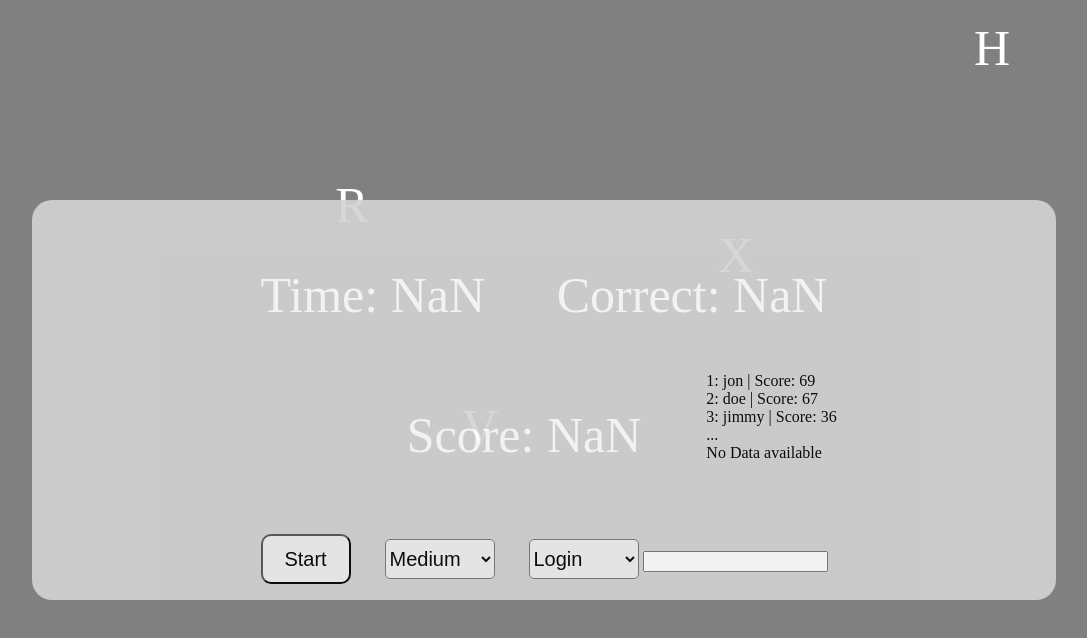
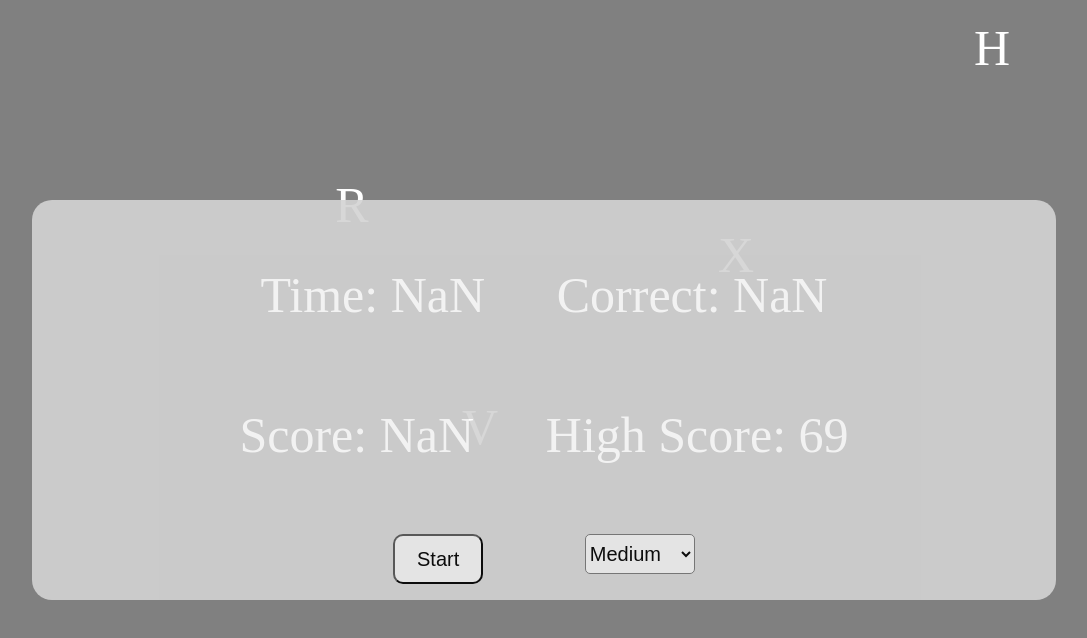
Before and after one commit to ia25b-zulaufa/ia25b-zulaufa.github.io, a plain HTML site: page index.html in a window 1280 px wide. Shown: the whole page, without its empty margins (96-1183 px from the left). Drawn offline with Linux system fonts and the light colour scheme.

Commit message:
implemented html and css structure for highScore

```diff
--- a/index.html
+++ b/index.html
@@ -46,15 +46,8 @@
             <p class="correct"> Correct: NaN</p>
         </div>
         <div class="middle">
-            <div class="placeholder">  </div>
             <p class="score">Score: NaN</p>
-            <ul class="list">
-                <li class="first">No Data available</li>
-                <li class="second">No Data available</li>
-                <li class="third">No Data available</li>
-                <li>...</li>
-                <li class="user">No Data available</li>
-            </ul>
+            <p class="highScore">High Score: NaN</p>
         </div>
         <div class="bottom">
             <button> Start </button>
@@ -67,6 +60,7 @@
                     <option> Impossible </option>
                 </select>
             </label>
+            <!--
             <label>
                 <select class="inputSelector">
                     <option> Login </option>
@@ -74,6 +68,7 @@
                 </select>
                 <input class="login">
             </label>
+            -->
         </div>
     </div>
 </div>
--- a/src/scores.csv
+++ b/src/scores.csv
@@ -1,8 +1 @@
-user,score,time
-jon,69,1:20
-doe,67,0:30
-jimmy,36,2:50
-bob,2,3:50
-dummy,1,2:50
-greg,1,9:57
-joseph,0,3:50
+69
--- a/src/script.js
+++ b/src/script.js
@@ -12,7 +12,7 @@ let letter = document.createElement("p");
 const popUp = document.querySelector(".popUp");
 const score = document.querySelector(".score");
 const correct = document.querySelector(".correct");
-const list = document.querySelector(".list");
+const highScore = document.querySelector(".highScore");
 const listItems = document.querySelectorAll(".list *");
 const difficultySelector = document.querySelector(".difficultySelector");
 difficultySelector.addEventListener("click", (e) => {
@@ -118,7 +118,7 @@ let userName;
 let inputValue;
 let lastInputValue;
 const input = document.querySelector(".login");
-const inputSelector = document.querySelector(".inputSelector");
+/*const inputSelector = document.querySelector(".inputSelector");
 inputSelector.addEventListener("click", (e)=>{
     if (e.target.value === "Login"){
         input.placeholder = "Enter Name";
@@ -181,7 +181,7 @@ input.addEventListener("keypress", (e) => {
             }
         }
     }
-})
+})*/
 
 document.addEventListener("keypress", (e) =>{
     keyPressed = e.key.toLowerCase();
@@ -190,7 +190,7 @@ document.addEventListener("keypress", (e) =>{
 gameOver = true;
 difficultySelector.value = "Medium";
 
-setInterval(() => {
+/*setInterval(() => {
     fetch("src/scores.csv")
         .then((res) => res.text())
         .then((text) => {
@@ -215,6 +215,15 @@ setInterval(() => {
                     item.textContent = i + ": " + array[i][0] + " | Score: " + array[i][1];
                 }
             }
+        })
+        .catch((e) => console.error(e));
+
+}, 500) //get names for scoreboard*/
+setInterval(() => {
+    fetch("src/scores.csv")
+        .then((res) => res.text())
+        .then((text) => {
+            highScore.textContent = "High Score: " + text;
         })
         .catch((e) => console.error(e));
 
@@ -363,7 +372,9 @@ setInterval(() => {
                     console.log(score.textContent);
                     console.log(Math.round((g - 45) / seed * 234.3) + "=" + lettersTyped);
                     document.body.addEventListener("click", () => open("https://www.youtube.com/watch?v=2qBlE2-WL60", "_target"));
-                    console.log("catched")
+                    console.log("catched");
+                }else {
+                    //TODO: make dunction to try and update highScore
                 }
                 popUp.style.top = window.innerHeight + "px";
                 popUp.style.visibility = "visible";
--- a/src/style.css
+++ b/src/style.css
@@ -54,7 +54,7 @@ p {
 }
 
 .popUp .middle {
-    gap: 25px;
+    gap: 7%;/*25px;*/
     height: auto;
     width: 80vw;
     display: flex;
@@ -63,6 +63,13 @@ p {
 
 .list {
     list-style: none;
+}
+.popUp .bottom {
+    gap: 7%;/*25px;*/
+    height: auto;
+    width: 80vw;
+    display: flex;
+    justify-content: center;
 }
 
 .placeholder,
```
